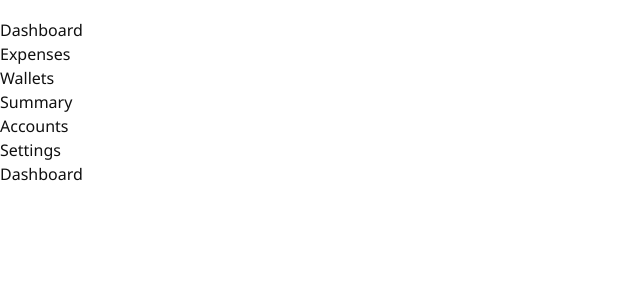
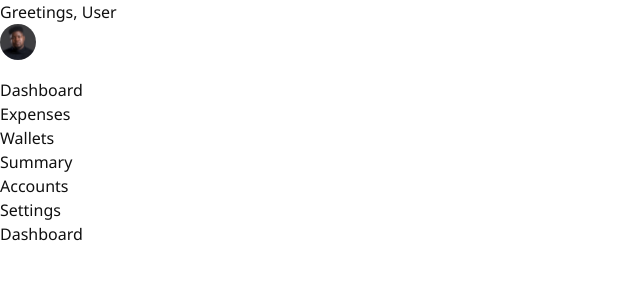
Before and after one commit to ishmaell/frontend-assessment, a React (Create React App) app: page /dashboard in a window 1280 px wide. Shown: the top 300 px of the page, without its empty margins (0-640 px from the left). Built offline with nearby package versions, Linux system fonts and the light colour scheme.

Commit message:
chore: implement header UI

```diff
--- /dev/null
+++ b/src/components/ui/Header.tsx
@@ -0,0 +1,15 @@
+import React from 'react';
+import UserProfilePhoto from '../../assets/images/user.svg';
+
+const Header = () => {
+  return (
+    <header className="main-header">
+      <div className="header-widget">
+        <h4 className="greetings">Greetings, User</h4>
+        <img src={UserProfilePhoto} alt="user" />
+      </div>
+    </header>
+  );
+};
+
+export default Header;
--- /dev/null
+++ b/src/css/components/header.css
@@ -0,0 +1,20 @@
+.main-header {
+  @apply
+  fixed
+  top-0
+  left-[295px]
+  h-[80px]
+  w-[calc(100%-295px)]
+  flex
+  justify-end
+  items-center
+  px-10;
+}
+
+.main-header .header-widget {
+  @apply flex items-center gap-5;
+}
+
+.main-header .header-widget .greetings {
+  @apply font-semibold text-[14px];
+}
--- a/src/css/index.css
+++ b/src/css/index.css
@@ -5,6 +5,7 @@
 @import './components/button';
 @import './components/card';
 @import './components/form';
+@import './components/header';
 @import './components/public-layout';
 @import './components/spinner';
 @import './components/sidenav';
--- a/src/layout/PrivateLayout.tsx
+++ b/src/layout/PrivateLayout.tsx
@@ -1,4 +1,5 @@
 import { Outlet } from 'react-router-dom';
+import Header from '../components/ui/Header';
 import Sidenav from '../components/ui/Sidenav';
 
 interface LayoutPropsType {
@@ -8,6 +9,7 @@ interface LayoutPropsType {
 const Layout: React.FC<LayoutPropsType> = ({ children }) => {
   return (
     <>
+      <Header />
       <Sidenav />
       {children}
     </>
```
Also changed, not shown: src/assets/images/user.svg (added).
